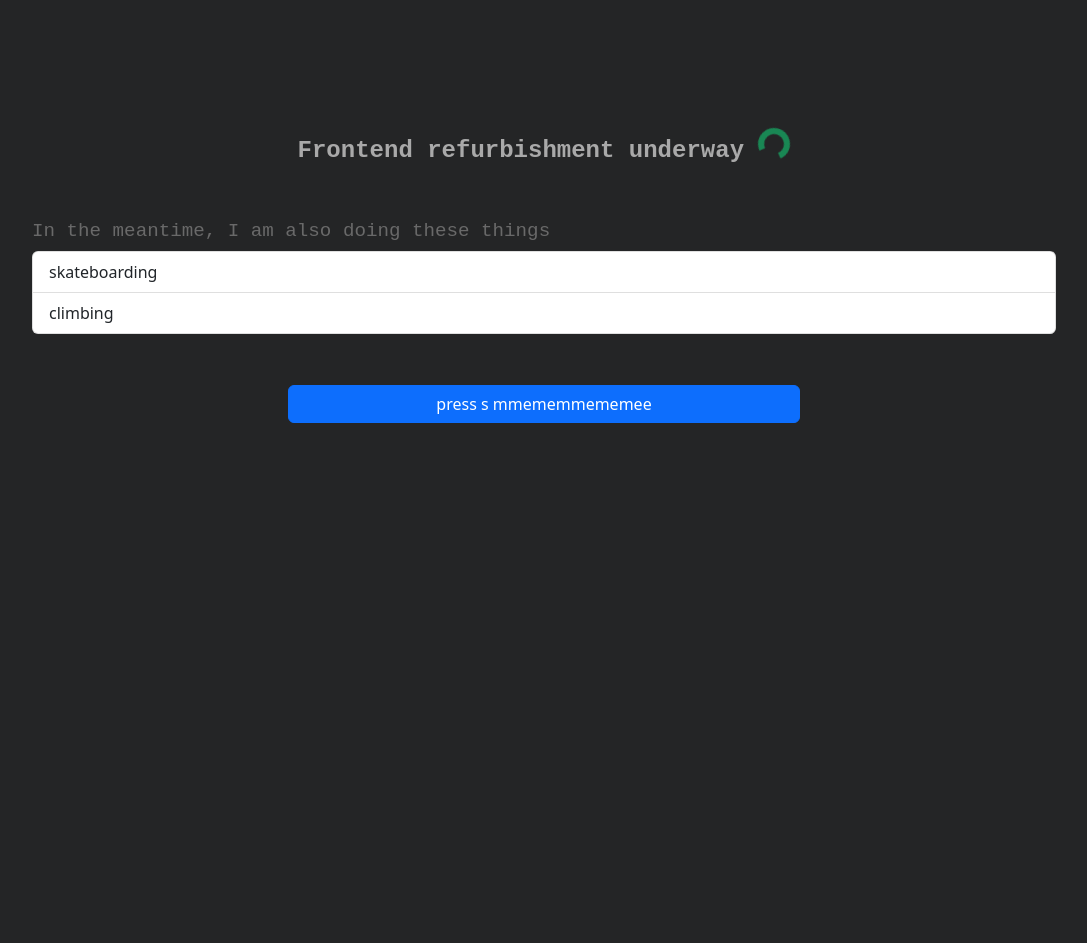
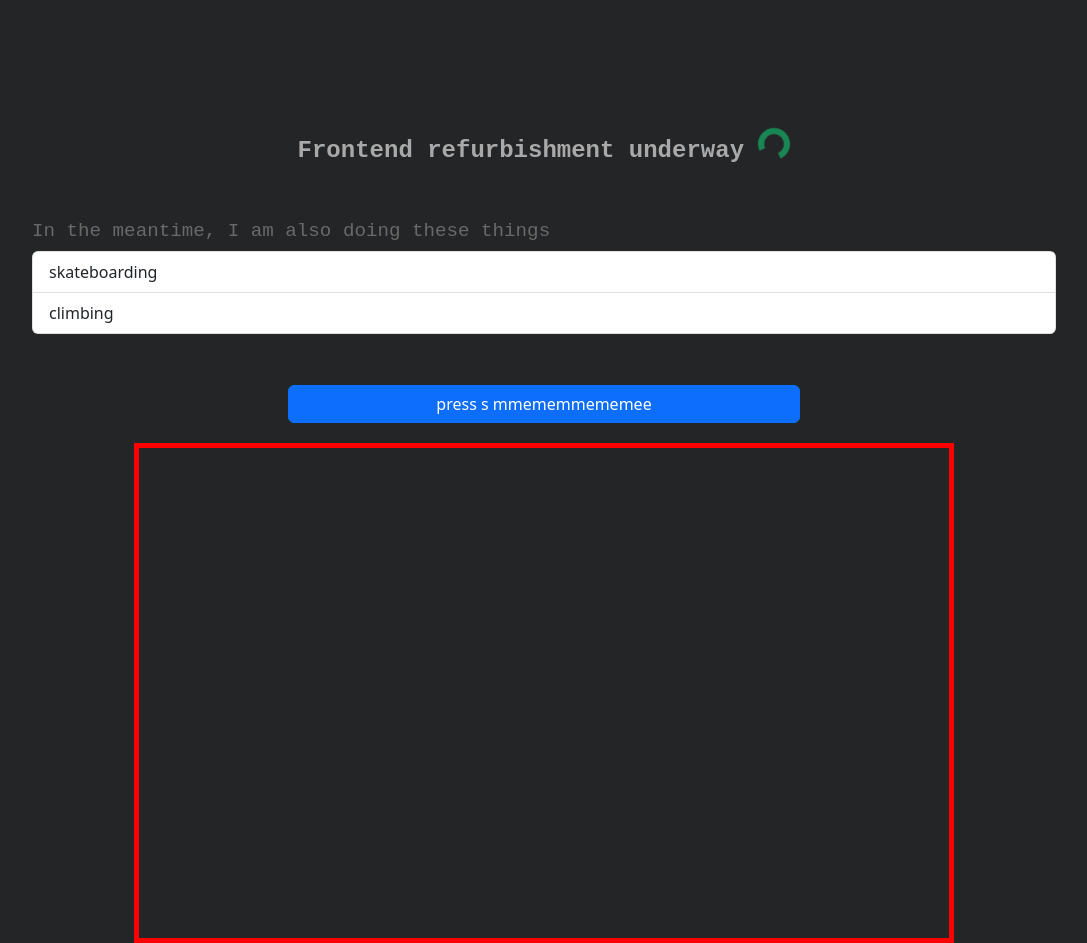
Before and after one commit to cjayneb/portfolio, a React (Vite) app: page / in a window 1280 px wide. Shown: the whole page, without its empty margins (96-1183 px from the left). Before the commit the page ends 800 px from the top, so only its background shows below. Built offline with nearby package versions, Linux system fonts and the light colour scheme.

Commit message:
Generating one set of pipes

```diff
--- a/src/App.tsx
+++ b/src/App.tsx
@@ -5,6 +5,7 @@ import ListGroup from "./Components/Listgroup";
 import data from "./assets/data.json";
 import "./App.css";
 import Title from "./Components/Title";
+import FlappyBird from "./Components/FlappyBird";
 
 function App() {
   const [showAlert, setShowAlert] = useState(false);
@@ -34,6 +35,7 @@ function App() {
       <Button color="primary" onClick={() => setShowAlert(true)}>
         press s mmememmememee
       </Button>
+      <FlappyBird/>
     </div>
   );
 }
--- a/src/Components/Button.css
+++ b/src/Components/Button.css
@@ -2,6 +2,7 @@
 button {
     width: 50%;
     align-self: center;
+    margin-bottom: 10%;
 }
 
 /* Small devices such as large phones (640px and up) */
--- /dev/null
+++ b/src/Components/FlappyBird.css
@@ -0,0 +1,16 @@
+div {
+    color: rgb(199, 87, 87);
+}
+
+#flappyContainer {
+    text-align: center;
+    align-self: center;
+    min-height: 500px;
+    max-height: 500px;
+    height: 500px;
+    width: 80%;
+    margin-top: 20px;
+    margin-bottom: 20px;
+    border: 5px solid red;
+    position: relative;
+}
--- /dev/null
+++ b/src/Components/FlappyBird.tsx
@@ -0,0 +1,37 @@
+import React, { useState } from 'react'
+import "./FlappyBird.css"
+import Pipe from './Pipe'
+
+interface FlappyBirdProps {
+
+}
+
+const generatePipes = () => {
+    let middle = Math.random();
+    const heightTop = 500 * middle - 100;
+    const heightBottom = 500 - heightTop - 100;
+    return (
+        <>
+            <Pipe h={heightTop + 'px'} type='pipeTop'/>
+            <Pipe h={heightBottom + 'px'} type='pipeBottom'/>
+        </>
+    );
+}
+
+const FlappyBird = () => {
+    const [gameStarted, setGameStarted] = useState(0);
+    const handleClick = () => {
+        console.log(gameStarted);
+    };
+
+  return (
+    <div id='flappyContainer' onClick={() => {setGameStarted(gameStarted+1); handleClick();}}>
+        {gameStarted > 0 &&
+        (
+            generatePipes()
+        )}
+    </div>
+  )
+}
+
+export default FlappyBird
--- /dev/null
+++ b/src/Components/Pipe.css
@@ -0,0 +1,28 @@
+.pipe {
+    width: 20px;
+    background-color: green;
+    animation-duration: 7s;
+    animation-name: move;
+    animation-iteration-count: infinite;
+    animation-timing-function: linear;
+    position: absolute;
+}
+
+.pipeTop {
+    vertical-align: top;
+}
+
+.pipeBottom {
+    vertical-align: bottom;
+    bottom: 0;
+}
+
+@keyframes move {
+    from {
+        margin-left: 98%;
+    }
+
+    to {
+        margin-left: 0%;
+    }
+}
--- /dev/null
+++ b/src/Components/Pipe.tsx
@@ -0,0 +1,15 @@
+import React from 'react'
+import "./Pipe.css";
+
+interface PipeProps {
+    h: string;
+    type: string;
+}
+
+const Pipe = ({h, type}: PipeProps) => {
+  return (
+    <div className={'pipe ' + type} style={{height: h}}></div>
+  )
+}
+
+export default Pipe
--- a/src/Components/Title.tsx
+++ b/src/Components/Title.tsx
@@ -6,8 +6,6 @@ interface TitleProps {
     color: string;
 }
 
-
-
 const Title = ({children, color}: TitleProps) => {
   return (
     <div className={color + " mainTitleFont"}>{children}</div>
```
